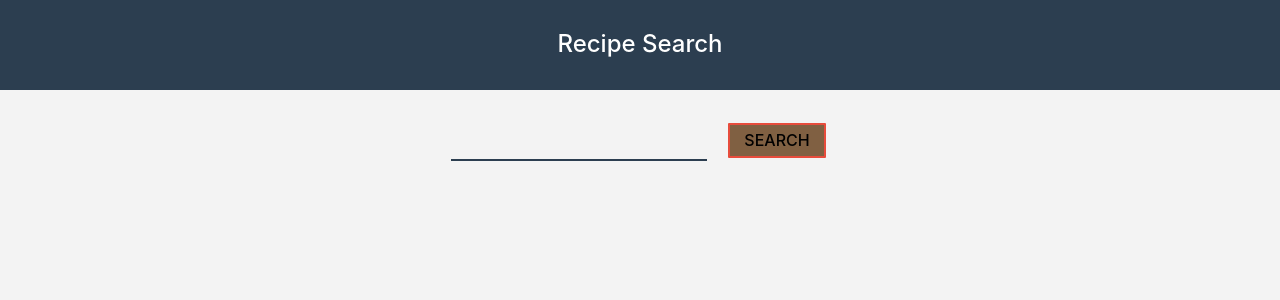
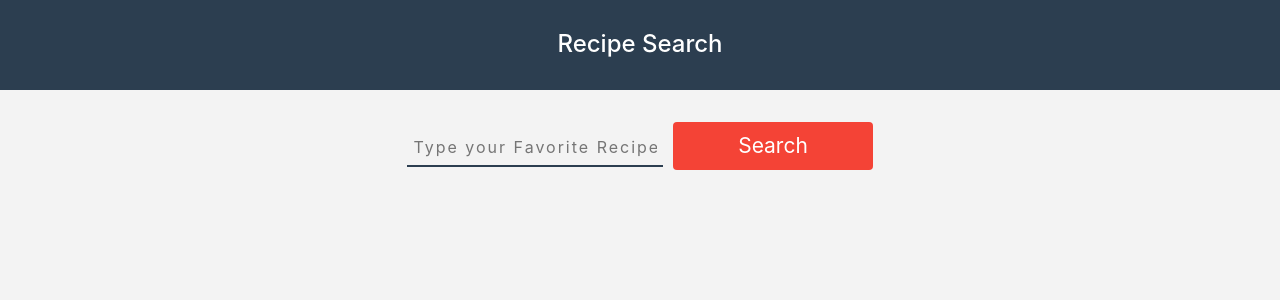
Before and after one commit to Hizqeelrz/Recipe-Finder, a React (Create React App) app: page / in a window 1280 px wide. Shown: the top 300 px of the page. Built offline with nearby package versions, Linux system fonts and the light colour scheme.

Commit message:
Style changed and route bug fixed

```diff
--- a/src/App.css
+++ b/src/App.css
@@ -67,17 +67,21 @@ button:focus {
 }
 
 .recipes__title {
-  color: #e74c3c;
+  color: #191818;
   text-transform: uppercase;
-  font-size: 1.1rem;
+  font-size: 1.2rem;
   padding: 1.8rem 0 0.2rem 0;
+  letter-spacing: 0px;
+  padding-top: 15px;
 }
 
 .recipes__subtitle {
   text-transform: uppercase;
+  color: dimgrey;
   font-weight: 600;
   font-size: 0.8rem;
   letter-spacing: 2px;
+  padding-top: 5px;
 }
 
 .recipes__subtitle span {
@@ -157,7 +161,7 @@ input:-webkit-autofill {
   margin-left: 10px;
 }
 
-.active-recipe__button {
+/* .active-recipe__button {
   border: solid 2px #e74c3c;
   background: transparent;
   padding: 0.2rem 0.9rem;
@@ -166,4 +170,63 @@ input:-webkit-autofill {
   font-size: 1rem;
   text-transform: uppercase;
   font-weight: 500;
+} */
+
+.button {
+  border-radius: 4px;
+  background-color: #f44336;
+  border: none;
+  color: #FFFFFF;
+  text-align: center;
+  font-size: 21px;
+  padding: 8px;
+  width: 200px;
+  transition: all 0.5s;
+  cursor: pointer;
+  /* margin: 5px; */
 }
+
+.button span {
+  cursor: pointer;
+  display: inline-block;
+  position: relative;
+  transition: 0.5s;
+}
+
+.button span:after {
+  content: '\00bb';
+  position: absolute;
+  opacity: 0;
+  top: 0;
+  right: -20px;
+  transition: 0.5s;
+}
+
+.button:hover span {
+  padding-right: 25px;
+}
+
+.button:hover span:after {
+  opacity: 1;
+  right: 0;
+}
+
+.btn {
+  border: 2px solid black;
+  background-color: white;
+  color: black;
+  padding: 8px 28px;
+  margin-left: 12px;
+  font-size: 14px;
+  cursor: pointer;
+}
+
+.danger {
+  border-color: #f44336;
+  color: red
+}
+
+.danger:hover {
+  background: #f44336;
+  color: white;
+}
--- a/src/App.js
+++ b/src/App.js
@@ -4,7 +4,9 @@ import './App.css';
 import Form from './components/Form';
 import Recipes from './components/Recipes';
 
-const API_KEY= "9e8702e11e7e8fdcc951cead9b0ae517";
+// const API_KEY = "9e8702e11e7e8fdcc951cead9b0ae517";
+const API_KEY2 = "232e1ac907e17ec40263bda75606b8b4"
+// const API_KEY3 = "975a5618562e8754b8857f7b90d04cfa"
 
 class App extends Component {
 
@@ -17,7 +19,7 @@ class App extends Component {
     const recipeName = e.target.elements.recipeName.value;
     e.preventDefault(); //prevents the default behaviour
     // incase of api cors error load this link https://cors-anywhere.herokuapp.com
-    const api_call = await fetch(`https://www.food2fork.com/api/search?key=${API_KEY}&q=${recipeName}&count=15`);
+    const api_call = await fetch(`https://www.food2fork.com/api/search?key=${API_KEY2}&q=${recipeName}&count=15`);
 
     //whatever called from the api will be stored in the data variable in json format
     const data = await api_call.json();
--- a/src/components/Form.js
+++ b/src/components/Form.js
@@ -5,8 +5,8 @@ import React from 'react';
 
 const Form = (props) => (
   <form onSubmit={props.getRecipe} style={{ marginBottom: "2rem" }}>
-    <input className="form__input" type="text" name="recipeName" />
-    <button className="form__button">Search</button>
+    <input className="form__input" type="text" name="recipeName" placeholder="Type your Favorite Recipe"/>
+    <button className="button"><span>Search</span></button>
   </form>
 );
 
--- a/src/components/Recipe.js
+++ b/src/components/Recipe.js
@@ -2,7 +2,9 @@ import React from 'react';
 
 import {Link} from "react-router-dom";
 
-const API_KEY= "9e8702e11e7e8fdcc951cead9b0ae517";
+// const API_KEY = "9e8702e11e7e8fdcc951cead9b0ae517";
+const API_KEY2 = "232e1ac907e17ec40263bda75606b8b4"
+// const API_KEY3 = "975a5618562e8754b8857f7b90d04cfa"
 
 class Recipe extends React.Component {
 
@@ -17,7 +19,7 @@ class Recipe extends React.Component {
         const title = this.props.location.state.recipe;
 
         // incase of api cors error load this link https://cors-anywhere.herokuapp.com
-        const req = await fetch(`https://www.food2fork.com/api/search?key=${API_KEY}&q=${title}`);
+        const req = await fetch(`https://www.food2fork.com/api/search?key=${API_KEY2}&q=${title}`);
 
         //whatever called from the api will be stored in the data variable
         const res = await req.json();
@@ -31,6 +33,10 @@ class Recipe extends React.Component {
     render(){
         const recipe = this.state.activeRecipe;
         return (
+            <div className="App">
+                <header className="App-header">
+                    <h1 className="App-title">Recipe Search</h1>
+                </header>
             <div className="container">
                 {
                     this.state.activeRecipe.length !== 0 &&
@@ -44,12 +50,11 @@ class Recipe extends React.Component {
                     <p className="active-recipe__website">
                         <span><a href={recipe.publisher_url} >{recipe.publisher_url}</a></span>
                     </p>
-                    <button className="active-recipe__button" >
-                        <Link to="/">Go Home</Link>
-                    </button>
+                    <Link to="/"> <button className="btn danger">Go Home</button></Link>
                 </div>
                 }
             </div>
+        </div>
         );
     }
 }
--- a/src/components/Recipes.js
+++ b/src/components/Recipes.js
@@ -24,14 +24,11 @@ const Recipes = (props) => (
                   {recipe.publisher}
                   </span></p>
               </div>
-              <button className="recipe_buttons">
-
               {/* state property(in location Object) is used to display actual recipe on Recipe Component */}
               {/* we can handle template literals inside the javascript expression */}
               <Link to={{ pathname: `/recipe/${recipe.recipe_id}`,
                     state: {recipe: recipe.title}
-             }}>View Recipe</Link>
-              </button>
+             }}>  <button className="btn danger">View Recipe</button></Link>
             </div>
           </div>
           );
```
